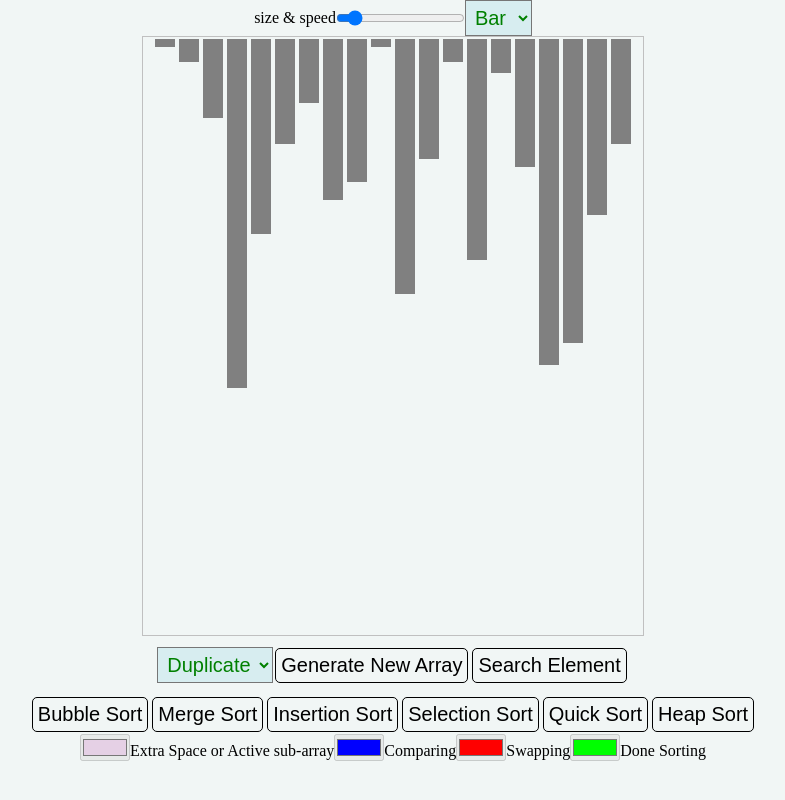
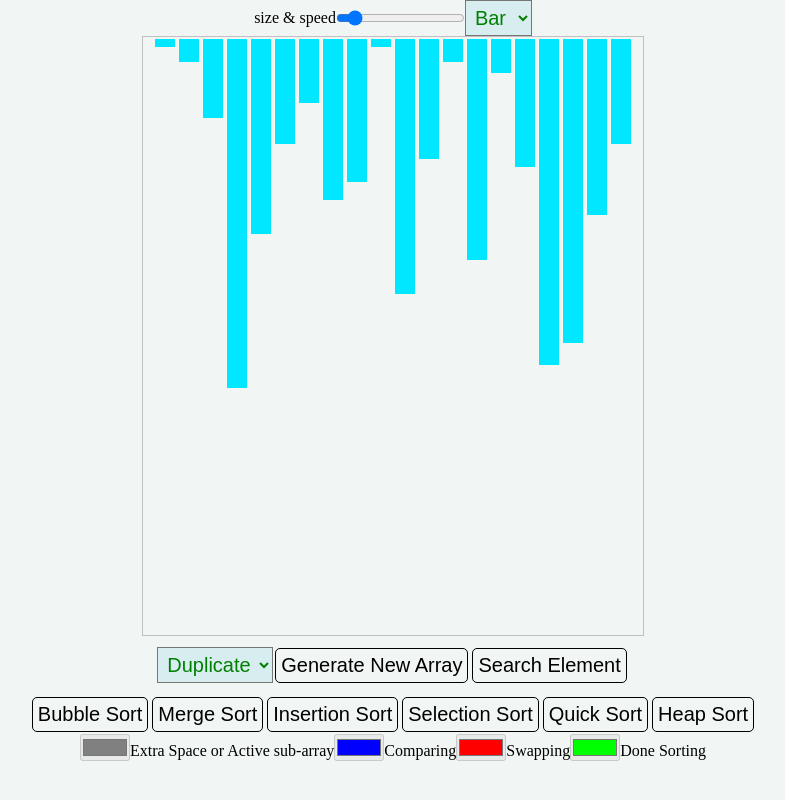
Before and after one commit to SunilKuYadav/ComprehendDSA, a React (Vite) app: page / in a window 1280 px wide. Shown: the top 800 px of the page, without its empty margins (247-1032 px from the left). Built offline with nearby package versions, Linux system fonts and the light colour scheme.

Commit message:
Update: color and styling

```diff
--- a/src/Sorting.css
+++ b/src/Sorting.css
@@ -34,7 +34,7 @@
     transition: color 0.3s, background-color 0.3s, border-radius 0.3s;
 }
 
-.btn:hover {
+.btn:hover:not([disabled]) {
     color: red;
     background-color: aqua;
     border-radius: 0;
--- a/src/utils/utils.ts
+++ b/src/utils/utils.ts
@@ -1,8 +1,8 @@
 const wait = (timer: number) => new Promise((res) => setTimeout(res, timer));
-const active = "#e5d0e5",
+const active = "#808080",
   done = "#00ff00",
   selected = "#0000ff",
-  inactive = "#808080",
+  inactive = "#00E7FF",
   swapped = "#ff0000";
 
 export { wait, active, done, inactive, selected, swapped };
```
